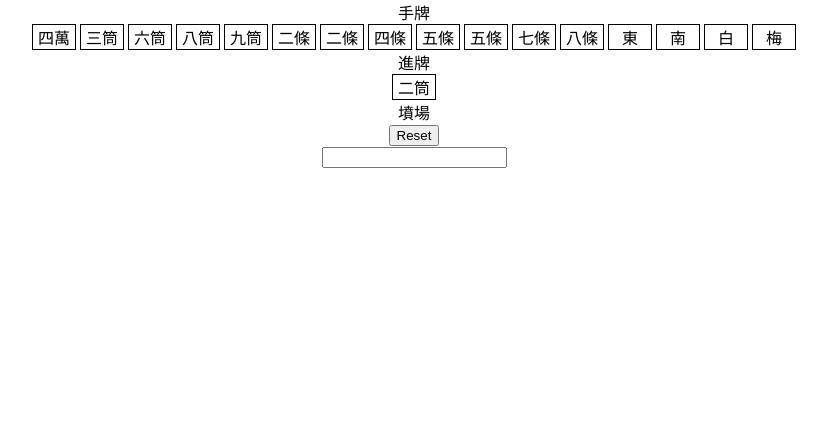
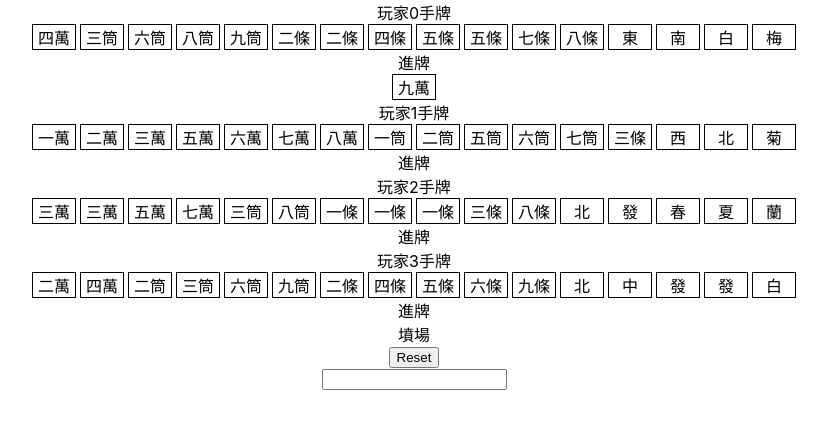
Before and after one commit to goodcake/chess, a React (Create React App) app: page / in a window 1280 px wide. Shown: the top 428 px of the page, without its empty margins (226-1053 px from the left). Built offline with nearby package versions, Linux system fonts and the light colour scheme.

Commit message:
add simulation of four players take turn to play card.

```diff
--- a/src/js/components/Deck.tsx
+++ b/src/js/components/Deck.tsx
@@ -2,6 +2,7 @@ import React, {ChangeEvent, Component} from 'react';
 import {Card} from "./Card";
 
 interface MyState {
+    init: boolean,
     initialDeck: number[],
     deck: number[],
     grave: number[],
@@ -9,6 +10,21 @@ interface MyState {
     draw: number,
     checkWinInput: string,
     win: boolean,
+    players: IPlayers,
+    turn: number,
+    priority: number,
+}
+
+type IPlayers = IPlayer[];
+
+type IPlayer = {
+    grave: number[],
+    hand: number[],
+    draw: number,
+    flowers: number[],
+    taken: number[],
+    takenHide: number[],
+    playCard: boolean,
 }
 
 
@@ -29,6 +45,7 @@ export class Deck extends Component<{}, MyState> {
             initialDeck.push(x);
         }
         this.state = {
+            init: false,
             initialDeck: initialDeck,
             deck: [],
             grave: [],
@@ -36,6 +53,9 @@ export class Deck extends Component<{}, MyState> {
             draw: 99, //99=無牌
             checkWinInput: '',
             win: false,
+            players: [],
+            turn: 0,
+            priority: 0,
         };
         this.winTester();
     }
@@ -54,46 +74,73 @@ export class Deck extends Component<{}, MyState> {
 
     initial() {
         let deck: number[] = [...this.state.initialDeck];
-        let hand: number[] = [];
 
         this.shuffle(deck);
+
+        let initialPlayers: IPlayers = [];
+        for (let i = 0; i < 4; i++) {
+            let hand: number[] = [];
             for (let x = 0; x < 16; x++) {
                 hand.push(deck.shift()!);
             }
+            hand.sort(((a, b) => a - b));
+            let player: IPlayer = {
+                grave: [],
+                hand: hand,
+                draw: 99,
+                flowers: [],
+                taken: [],
+                takenHide: [],
+                playCard: false,
+            };
+            initialPlayers.push(player);
+        }
 
-        hand.sort(((a, b) => a - b));
         this.setState( {
             deck: deck,
-            grave: [],
-            hand: hand,
+            players: initialPlayers,
+            init: true
         }, this.drawCard);
     }
 
     drawCard() {
-        console.log('draw');
+        console.log('draw', this.state.turn);
         let deck: number[] = this.state.deck;
-        let draw: number;
-        draw = deck.shift()!;
+        let draw: number = deck.shift()!;
+        let players: IPlayers = [...this.state.players];
+        players[this.state.turn].draw = draw;
         this.setState( {
             deck: deck,
-            draw: draw,
-        });
+            players: players,
+        }, this.check);
     }
 
-    handleCardClick(card: number) {
-        if (card === this.state.draw) {
+    check() {
+        // console.log(this.state.players);
+    }
+
+    handleCardClick(args: number[]) {
+        let [card, owner] = args; //card=點擊的牌 owner=牌的擁有玩家0-3
+        let players = [...this.state.players];
+        let turn = this.state.turn; //誰的回合
+        if (owner !== turn) {return} //不是他的回合的牌打不出來
+        let draw = players[turn].draw;
+        players[turn].draw = 99;
+        if (card === draw) {
             this.setState( (prevState) => ({
-                draw: 99,
+                turn: (prevState.turn + 1) % 4,
+                players: players,
                 grave: [...prevState.grave, card],
             }), this.drawCard);
         } else {
-            let hand = this.state.hand;
+            let hand = players[turn].hand;
             let index = hand.findIndex(element => element === card);
-            hand[index] = this.state.draw;
+            hand[index] = draw;
             hand.sort(((a, b) => a - b));
+            players[turn].hand = hand;
             this.setState((prevState) => ({
-                draw: 99,
-                hand: hand,
+                turn: (prevState.turn + 1) % 4,
+                players: players,
                 grave: [...prevState.grave, card],
             }), this.drawCard);
         }
@@ -223,21 +270,69 @@ export class Deck extends Component<{}, MyState> {
     render() {
         return (
             <div>
-                <div>手牌</div>
+                {this.state.init?
                     <div>
-                    {this.state.hand.map((card, index) => {
-                        return <Card key={index} card={card} onCardClick={this.handleCardClick.bind(this, card)} />
+                        <div>玩家0手牌</div>
+                        <div>
+                            {this.state.players[0].hand.map((card, index) => {
+                                return <Card key={index} card={card} onCardClick={this.handleCardClick.bind(this, [card, 0])} />
                             })}
                         </div>
                         <div>進牌</div>
                         {
-                    this.state.draw < 99 ?
+                            this.state.players[0].draw < 99 ?
                                 <div>
-                            <Card card={this.state.draw} onCardClick={this.handleCardClick.bind(this, this.state.draw)} />
+                                    <Card card={this.state.players[0].draw} onCardClick={this.handleCardClick.bind(this, [this.state.players[0].draw, 0])} />
                                 </div>
-                        :
-                        <div></div>
+                                : <div></div>
                         }
+
+                        <div>玩家1手牌</div>
+                        <div>
+                            {this.state.players[1].hand.map((card, index) => {
+                                return <Card key={index} card={card} onCardClick={this.handleCardClick.bind(this, [card, 1])} />
+                            })}
+                        </div>
+                        <div>進牌</div>
+                        {
+                            this.state.players[1].draw < 99 ?
+                                <div>
+                                    <Card card={this.state.players[1].draw} onCardClick={this.handleCardClick.bind(this, [this.state.players[1].draw, 1])} />
+                                </div>
+                                : <div></div>
+                        }
+
+                        <div>玩家2手牌</div>
+                        <div>
+                            {this.state.players[2].hand.map((card, index) => {
+                                return <Card key={index} card={card} onCardClick={this.handleCardClick.bind(this, [card, 2])} />
+                            })}
+                        </div>
+                        <div>進牌</div>
+                        {
+                            this.state.players[2].draw < 99 ?
+                                <div>
+                                    <Card card={this.state.players[2].draw} onCardClick={this.handleCardClick.bind(this, [this.state.players[2].draw, 2])} />
+                                </div>
+                                : <div></div>
+                        }
+
+                        <div>玩家3手牌</div>
+                        <div>
+                            {this.state.players[3].hand.map((card, index) => {
+                                return <Card key={index} card={card} onCardClick={this.handleCardClick.bind(this, [card, 3])} />
+                            })}
+                        </div>
+                        <div>進牌</div>
+                        {
+                            this.state.players[3].draw < 99 ?
+                                <div>
+                                    <Card card={this.state.players[3].draw} onCardClick={this.handleCardClick.bind(this, [this.state.players[3].draw, 3])} />
+                                </div>
+                                : <div></div>
+                        }
+                    </div>
+                    :null}
 
                 <div>墳場</div>
                 <div>
```
Also changed, not shown: src/js/components/Player.tsx (added, +7 -0 lines). Lines whose indentation alone changed are shown as unchanged.
